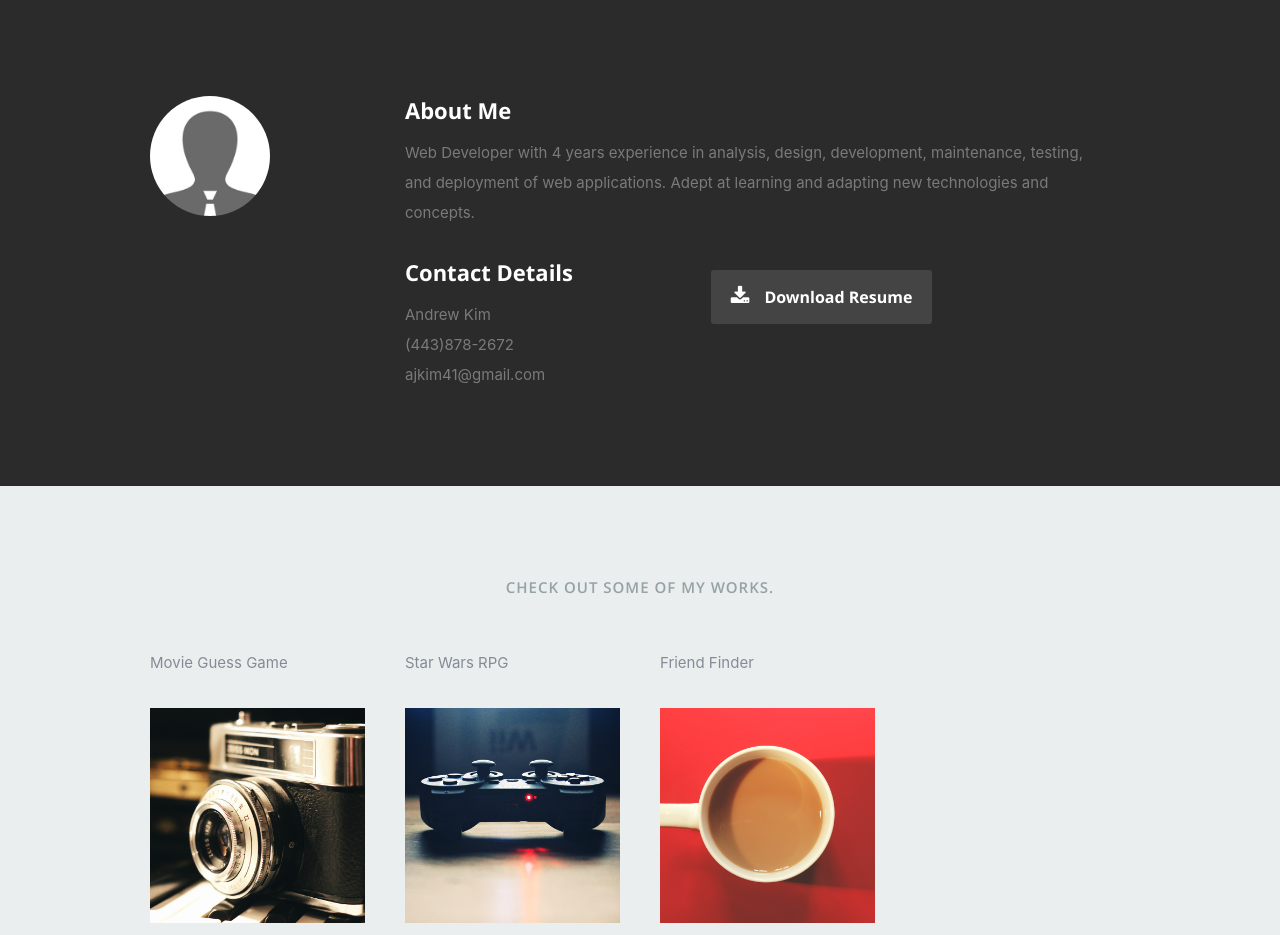
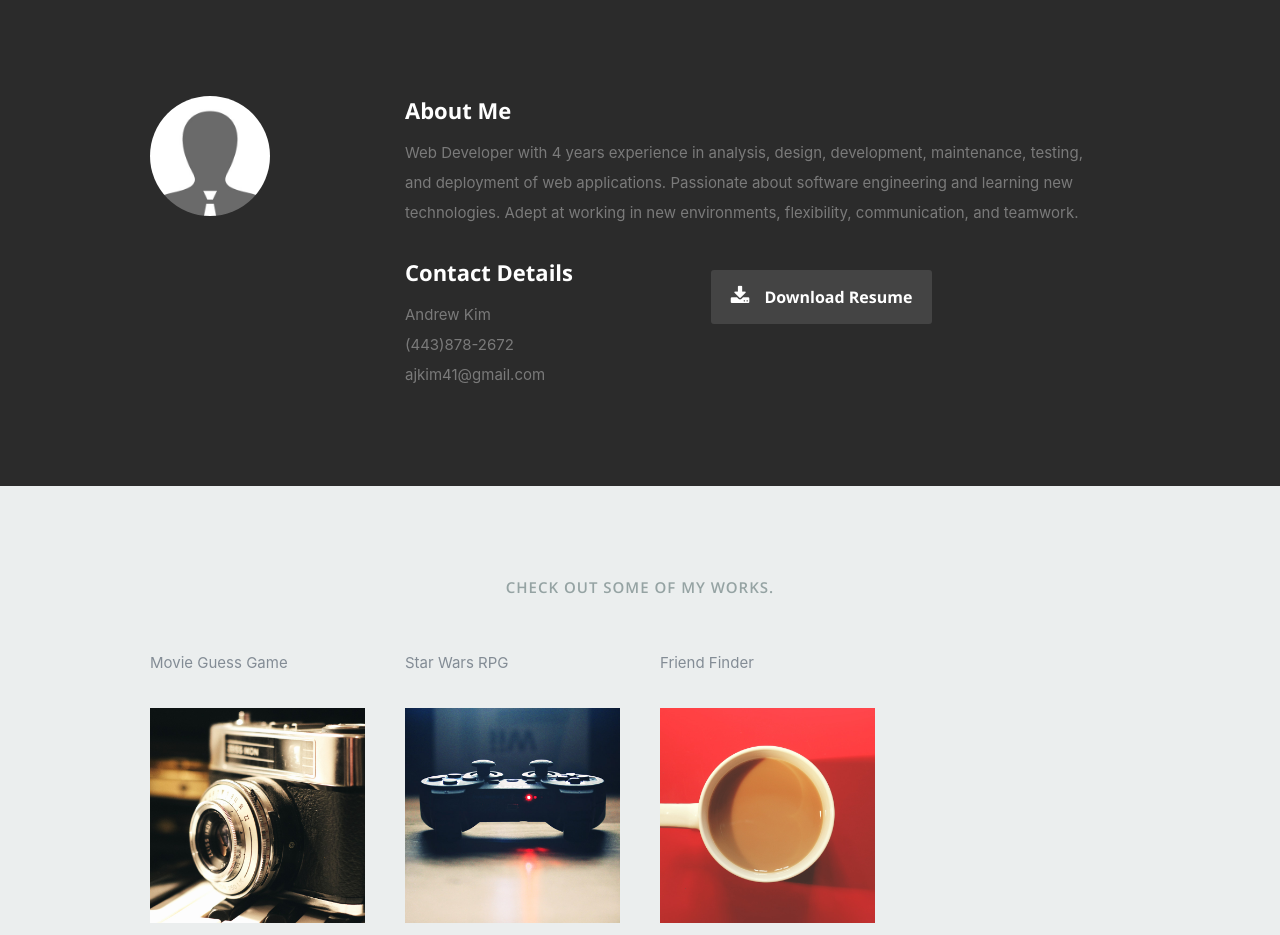
Before and after one commit to AJKim41/Portfolio, a React (Create React App) app: page / in a window 1280 px wide. Shown: the part 800-1735 px from the top of the page. Built offline with nearby package versions, Linux system fonts and the light colour scheme.

Commit message:
Update About Component

```diff
--- a/src/components/about/about.js
+++ b/src/components/about/about.js
@@ -13,8 +13,9 @@ export default class About extends Component {
             <p>
               Web Developer with 4 years experience in analysis, design,
               development, maintenance, testing, and deployment of web
-              applications. Adept at learning and adapting new technologies and
-              concepts.
+              applications. Passionate about software engineering and learning
+              new technologies. Adept at working in new environments,
+              flexibility, communication, and teamwork.
             </p>
             <div className="row">
               <div className="columns contact-details">
```
